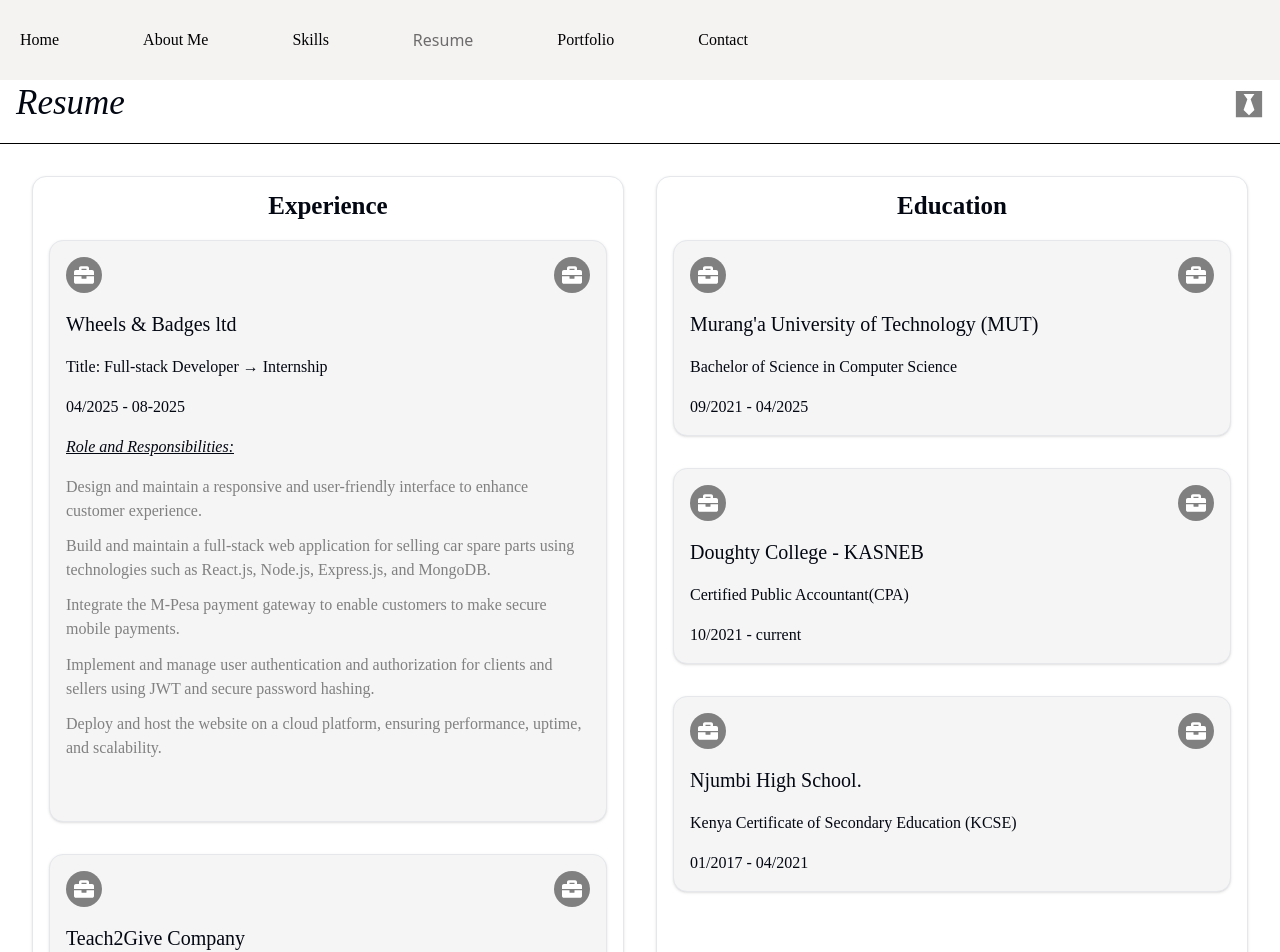
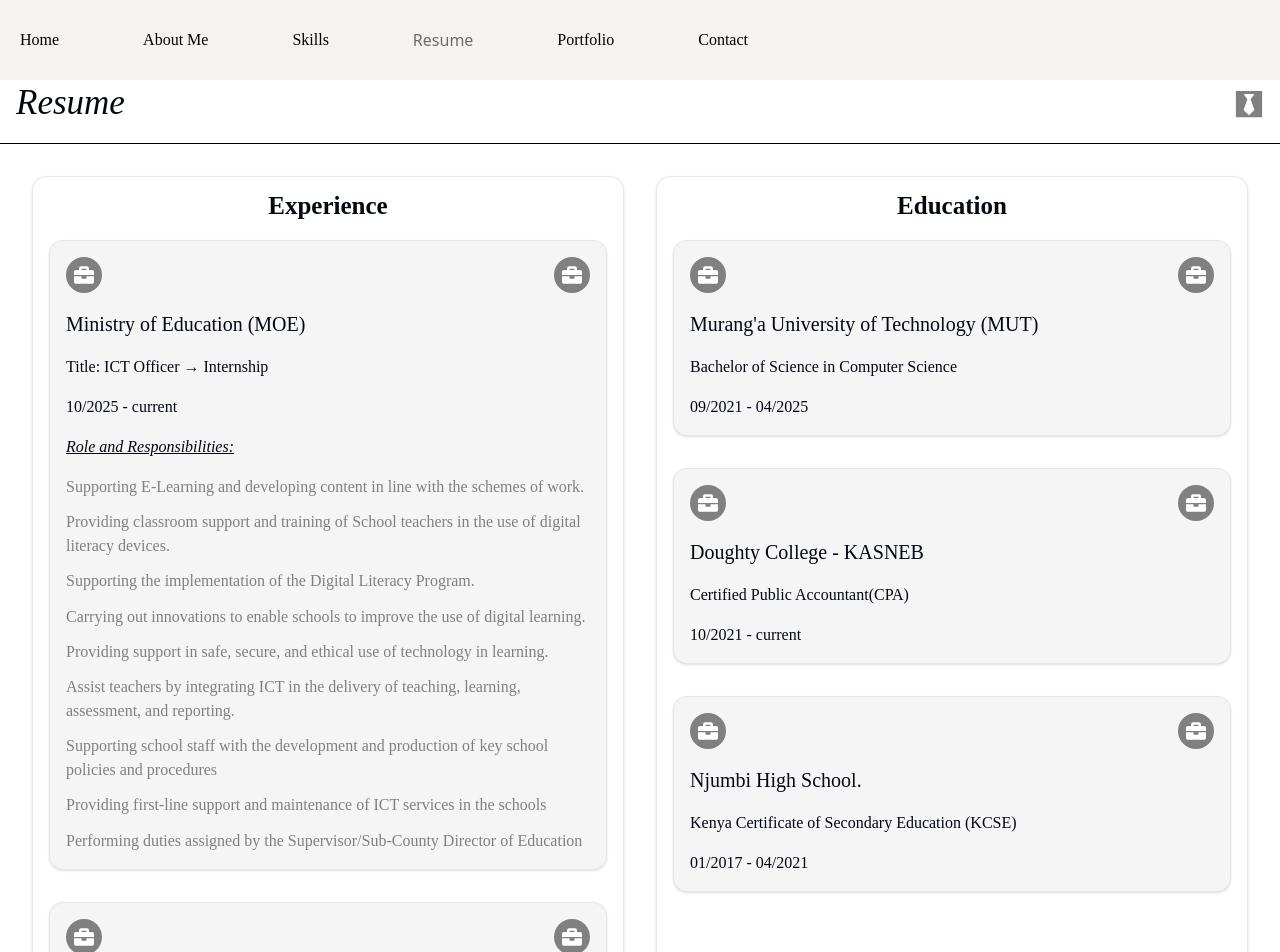
Before and after one commit to Gakiri001/personalPortfolio, a React (Vite) app: page /resume in a window 1280 px wide. Shown: the top 952 px of the page. Built offline with nearby package versions, Linux system fonts and the light colour scheme.

Commit message:
Resume experience updation

```diff
--- a/src/data/resume.js
+++ b/src/data/resume.js
@@ -1,6 +1,21 @@
 const experience = [
   {
-    station: "Wheels & Badges ltd",
+    station: "Ministry of Education (MOE)",
+    from: "10/2025",
+    to: "current",
+    title: "ICT Officer → Internship",
+    role1: "Supporting E-Learning and developing content in line with the schemes of work.",
+    role2: "Providing classroom support and training of School teachers in the use of digital literacy devices.",
+    role3: "Supporting the implementation of the Digital Literacy Program.",
+    role4: "Carrying out innovations to enable schools to improve the use of digital learning.",
+    role5: "Providing support in safe, secure, and ethical use of technology in learning.",
+    role6: "Assist teachers by integrating ICT in the delivery of teaching, learning, assessment, and reporting.",
+    role7: "Supporting school staff with the development and production of key school policies and procedures",
+    role8: "Providing first-line support and maintenance of ICT services in the schools",
+    role9: "Performing duties assigned by the Supervisor/Sub-County Director of Education"
+  },
+  {
+    station: "Wheels & Badges ltdf",
     from: "04/2025",
     to: "08-2025",
     title: "Full-stack Developer → Internship",
```
